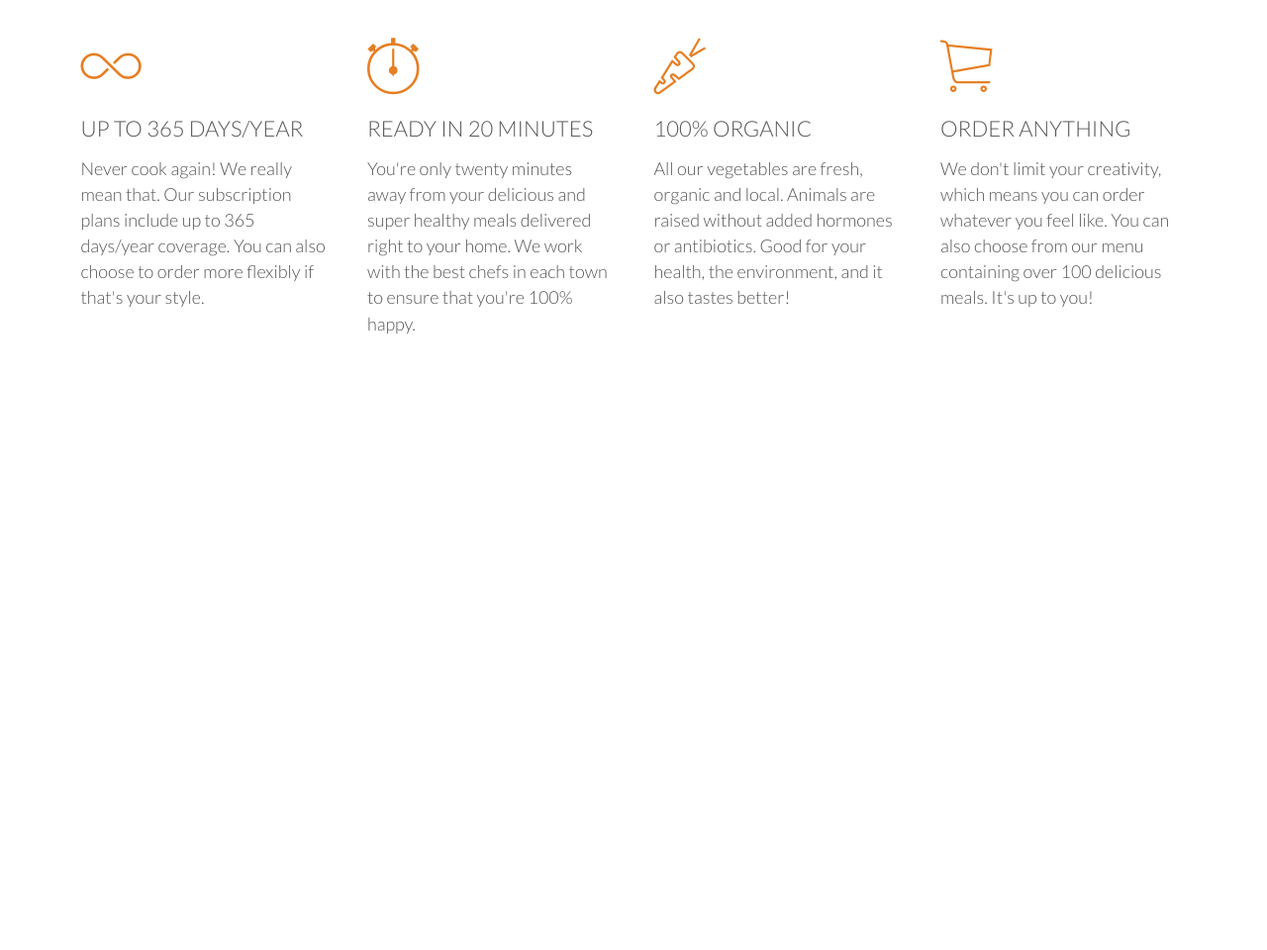
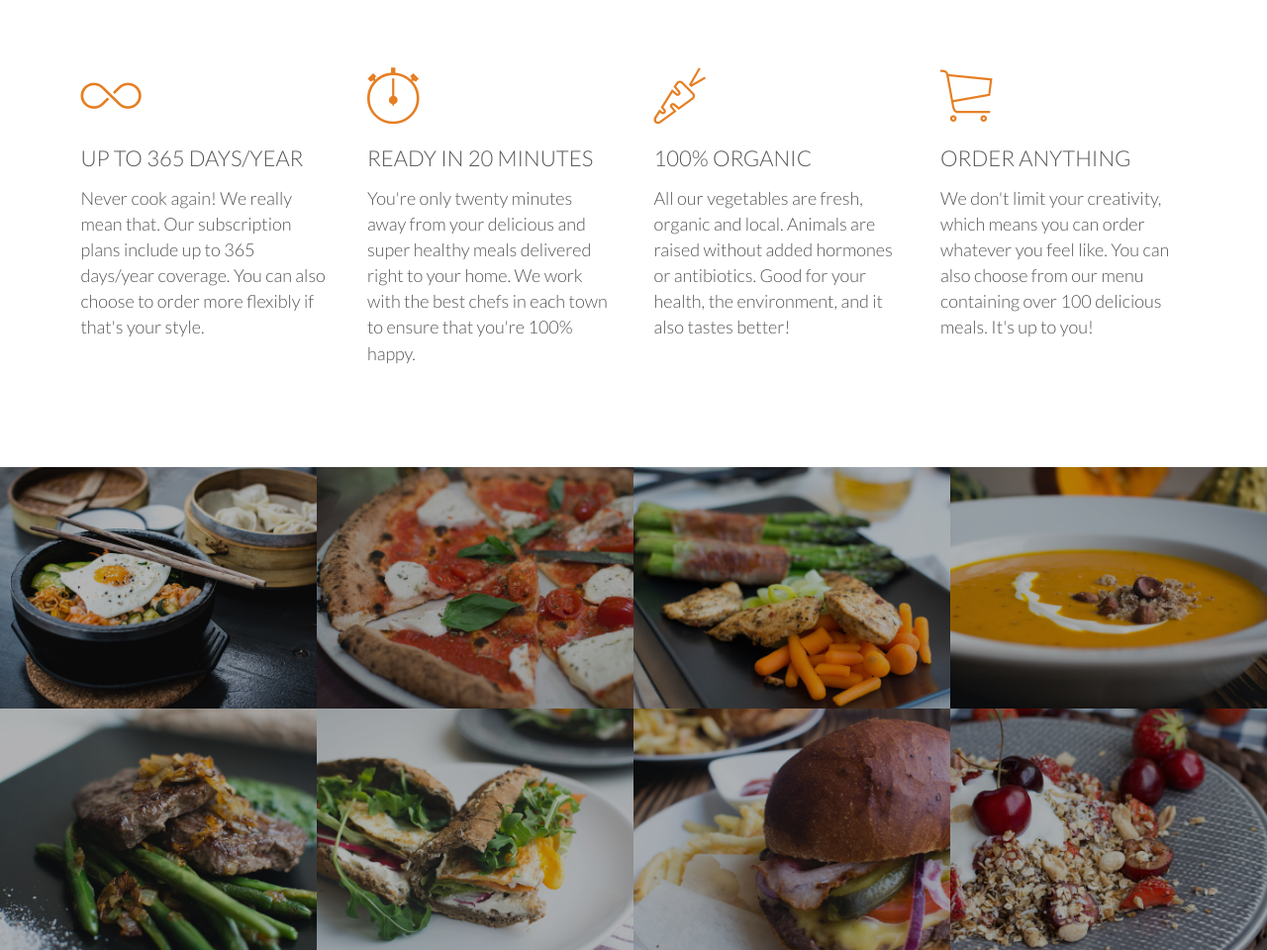
Before and after one commit to andrewhenriquef/html-css, a PHP site: page / in a window 1280 px wide. Shown: the part 1067-2027 px from the top of the page at 99% size. Before the commit the page ends 1405 px from the top, so only its background shows below. Run offline with PHP 8.4, Linux system fonts and the light colour scheme; some web fonts are replaced.

Commit message:
Create favorite meals section

```diff
--- a/20170716 omnifood/index.html
+++ b/20170716 omnifood/index.html
@@ -86,6 +86,63 @@
                 </div>
             </div>
         </section>
+
+        <section class="section-meals">
+            <ul class="meals-showcase">
+                <li>
+                    <figure class="meal-photo">
+                        <img src="resources/img/1.jpg" alt="Korean bibimbap with egg and vegetables">
+                    </figure>
+                </li>
+
+                <li>
+                    <figure class="meal-photo">
+                        <img src="resources/img/2.jpg" alt="Simple italian pizza with cherry tomatoes">
+                    </figure>
+                </li>
+
+                <li>
+                    <figure class="meal-photo">
+                        <img src="resources/img/3.jpg" alt="Chicken breast steak with vegetables">
+                    </figure>
+                </li>
+
+                <li>
+                    <figure class="meal-photo">
+                        <img src="resources/img/4.jpg" alt="Autumn pumpkin soup">
+                    </figure>
+                </li>
+
+            </ul>
+
+            <ul class="meals-showcase">
+                <li>
+                    <figure class="meal-photo">
+                        <img src="resources/img/5.jpg" alt="Paleo beef steak with vegetables">
+                    </figure>
+                </li>
+
+                <li>
+                    <figure class="meal-photo">
+                        <img src="resources/img/6.jpg" alt="Healthy baguette with egg and vegetables">
+                    </figure>
+                </li>
+
+                <li>
+                    <figure class="meal-photo">
+                        <img src="resources/img/7.jpg" alt="Burger with cheddar and bacon">
+                    </figure>
+                </li>
+
+                <li>
+                    <figure class="meal-photo">
+                        <img src="resources/img/8.jpg" alt="Granola with cherries and strawberries">
+                    </figure>
+                </li>
+
+            </ul>
+
+        </section>
     </body>
 
 </html>
--- a/20170716 omnifood/resources/css/style.css
+++ b/20170716 omnifood/resources/css/style.css
@@ -197,3 +197,50 @@
 .main-nav li a:active {
     border-bottom: 2px solid #e67e22;
 }
+
+/* ------------------------------------------------------------*/
+/* FEATURES */
+/* ------------------------------------------------------------*/
+
+.section-features .long-copy {
+    margin-bottom: 30px;
+}
+
+/* ------------------------------------------------------------*/
+/* MEALS */
+/* ------------------------------------------------------------*/
+
+.section-meals {
+    padding: 0;
+}
+
+.meals-showcase {
+    list-style: none;
+    width: 100%;
+}
+
+.meals-showcase li {
+    display: block;
+    float: left;
+    width: 25%;
+}
+
+.meal-photo {
+    width: 100%;
+    margin: 0;
+    overflow: hidden;
+    background-color: #000;
+}
+
+.meal-photo img {
+    opacity: 0.7;
+    width: 100%;
+    height: auto;
+    transform: scale(1.15);
+    transition: transform 0.5s, opacity 0.5s;
+}
+
+.meal-photo img:hover {
+    opacity: 1;
+    transform: scale(1.05);
+}
```
Also changed, not shown: 1 other file.
